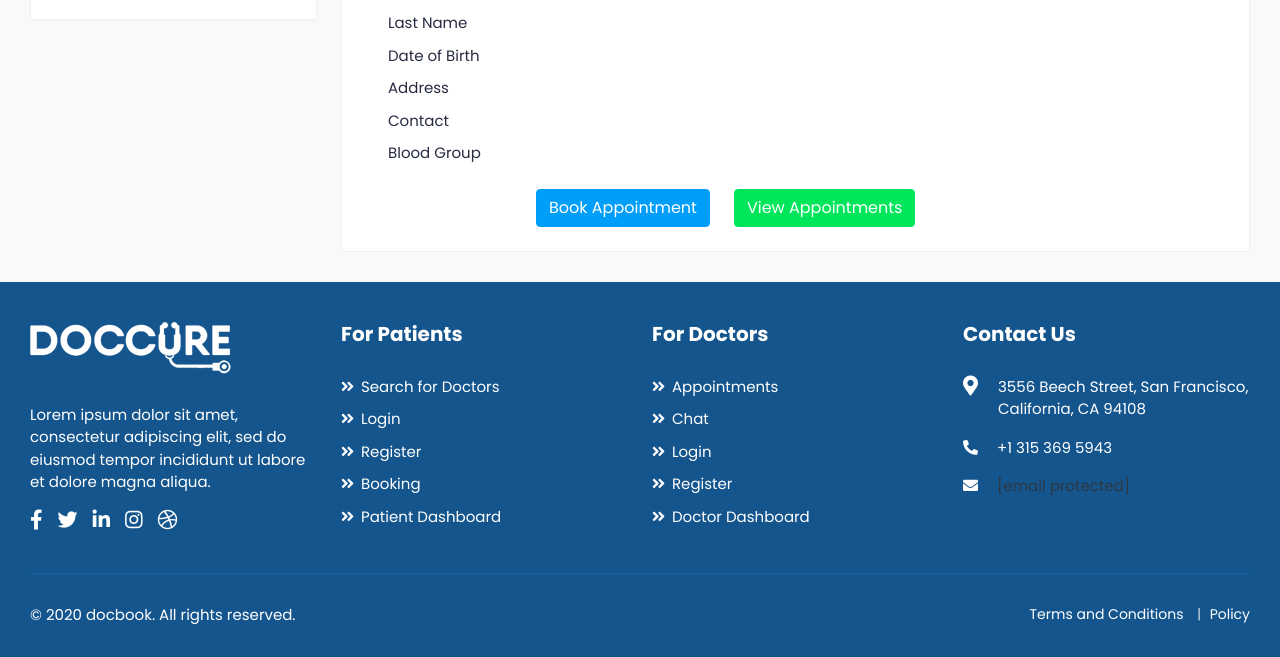
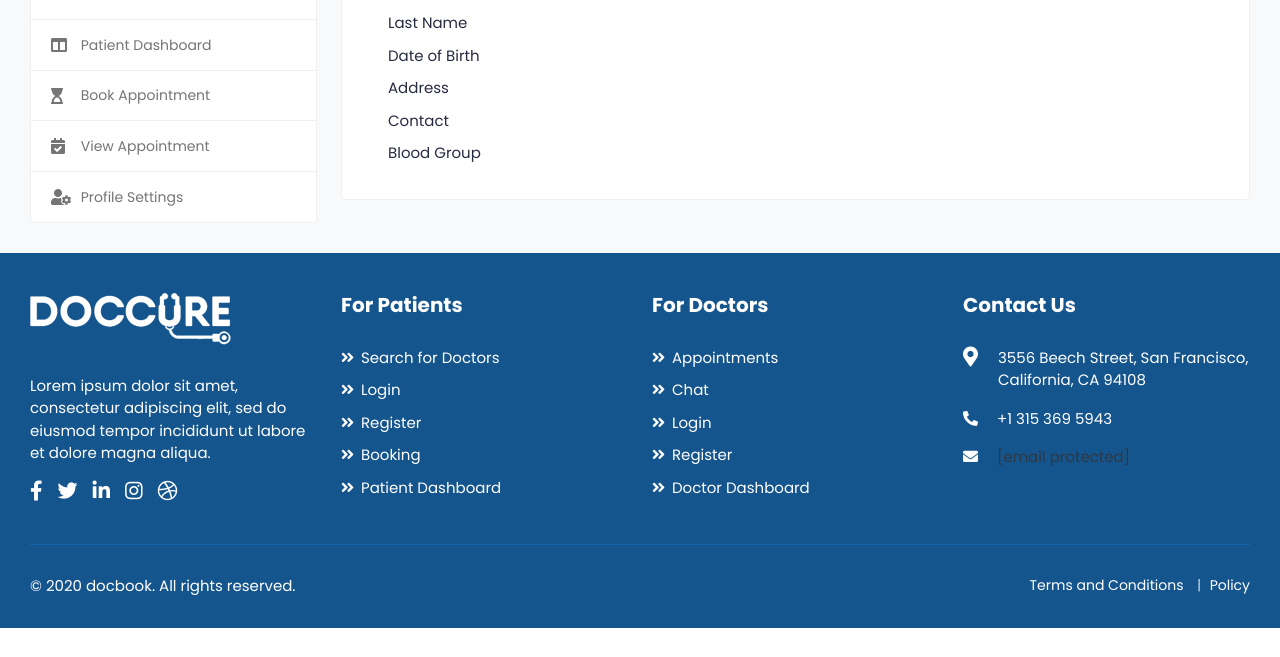
Before and after one commit to dhruvs19/docbook, a Django app: template docbook/templates/patients/patient-dashboard.html in a window 1280 px wide. Shown: the part 399-1056 px from the top of the page. After the commit the page ends 1027 px from the top, so only its background shows below. Run offline with Django 3.2, Linux system fonts and the light colour scheme; the template is opened without the code that fills it, so the values that code supplies are empty; some libraries are stand-ins or nearby versions.

Commit message:
side bar changes

```diff
--- a/docbook/appointments/models.py
+++ b/docbook/appointments/models.py
@@ -9,11 +9,12 @@ class Appointments(models.Model):
     PatientUser         = models.ForeignKey(Patients, on_delete = CASCADE, null=True, blank=True)
     DoctorUser          = models.ForeignKey(DocProfile, on_delete = CASCADE, null=True)
     AppointmentDate     = models.DateField(null = False)
-    TimeSlot            = models.CharField(max_length= 20, null=True)
+    TimeSlot            = models.CharField(max_length= 20, default="09:00 PM - 10:00 PM")
     AppointmentFee      = models.FloatField(blank=True, default = 0)
     Remarks             = models.CharField(max_length = 200, blank=True, null=True)
     Status              = models.CharField(max_length=50, default = "Pending")
     Document            = models.FileField(upload_to = 'patients/appointment-documents/', null=True, blank=True)
+    BookingTime         = models.DateTimeField(null = False, auto_now_add=True)
 
     def __str__(self):
         return self.AppointmentID
--- a/docbook/appointments/urls.py
+++ b/docbook/appointments/urls.py
@@ -7,7 +7,8 @@ from .views  import *
 app_name = 'appointments'
 
 urlpatterns = [
-    path('book-appointment/', BookAppointment.as_view(), name = "book_appointment_url"),
-    path('view-appointment/', ViewAppointment.as_view(), name = "view_appointment_url"),
-    re_path(r'^appointment-details/(?P<appointment_id>\w{0,50})/$', AppointmentDetails.as_view(), name = "appointment_details_url")
+    path('book-appointment/', BookAppointment.as_view(), name = "book"),
+    path('view-appointment/', ViewAppointment.as_view(), name = "list"),
+    re_path(r'^appointment-details/(?P<appointment_id>\w{0,50})/$', AppointmentDetails.as_view(), name = "details"),
+    re_path(r'^cancel-appointment/(?P<appointment_id>\w{0,50})/$', CancelAppointment.as_view(), name = "cancel")
 ]
--- a/docbook/templates/appointments/view-appointment.html
+++ b/docbook/templates/appointments/view-appointment.html
@@ -10,10 +10,10 @@
                 <nav aria-label="breadcrumb" class="page-breadcrumb">
                     <ol class="breadcrumb">
                         <li class="breadcrumb-item"><a href="">Home</a></li>
-                        <li class="breadcrumb-item active" aria-current="page"><a href="">Book Appointment</a></li>
+                        <li class="breadcrumb-item active" aria-current="page"><a href="">Appointments</a></li>
                     </ol>
                 </nav>
-                <h2 class="breadcrumb-title">Book Appointment</h2>
+                <h2 class="breadcrumb-title">Appointments</h2>
             </div>
         </div>
     </div>
@@ -66,6 +66,7 @@
                                                     {{appointment.Status}}
                                                 </span>
                                             </td>
+
                                             <td class="text-end">
                                                 <a href="/appointments/appointment-details/{{ appointment.AppointmentID}}/"><i class="fas fa-eye"></i></a>
                                             </td>
--- a/docbook/templates/patients/patient-dashboard.html
+++ b/docbook/templates/patients/patient-dashboard.html
@@ -64,10 +64,6 @@
                         <div class="row patient-info-row">
                             <div class="col-md-3">Blood Group</div>
                             <div class="col-md-3">{{patient_details.BloodGroup}}</div>
-                        </div>
-                        <div class="row mt-4">
-                            <div class="col-md-5 align-items-right appointments-link book" ><a href="/appointments/book-appointment/"><button class="btn btn-info">Book Appointment</button></a></div>
-                            <div class="col-md-5 align-items-left appointments-link new" ><a href="/appointments/"><button class="btn btn-success">View Appointments</button></a></div>
                         </div>
                     </div>
                 </div>
--- a/docbook/templates/patients/side_bar.html
+++ b/docbook/templates/patients/side_bar.html
@@ -13,7 +13,36 @@
                     </div>
                 </div>
             </div>
-
+        </div>
+        <div class="dashboard-widget">
+            <nav class="dashboard-menu">
+                <ul>
+                    <li>
+                        <a href="/patients/patient-dashboard/">
+                            <i class="fas fa-columns"></i>
+                            <span>Patient Dashboard</span>
+                        </a>
+                    </li>
+                    <li>
+                        <a href="/appointments/book-appointment/">
+                            <i class="fas fa-hourglass-start"></i>
+                            <span>Book Appointment</span>
+                        </a>
+                    </li>
+                    <li>
+                        <a href="/appointments/view-appointment/">
+                            <i class="fas fa-calendar-check"></i>
+                            <span>View Appointment</span>
+                        </a>
+                    </li>
+                    <li>
+                        <a href="/patients/profile-settings/">
+                            <i class="fas fa-user-cog"></i>
+                            <span>Profile Settings</span>
+                        </a>
+                    </li>
+                </ul>
+            </nav>
         </div>
     </div>
 </div>
```
Also changed, not shown: docbook/appointments/views.py (+14 -9 lines), docbook/templates/appointments/appointment-details.html (+6 -4 lines), docbook/templates/appointments/sidebar.html (+30 -0 lines).
